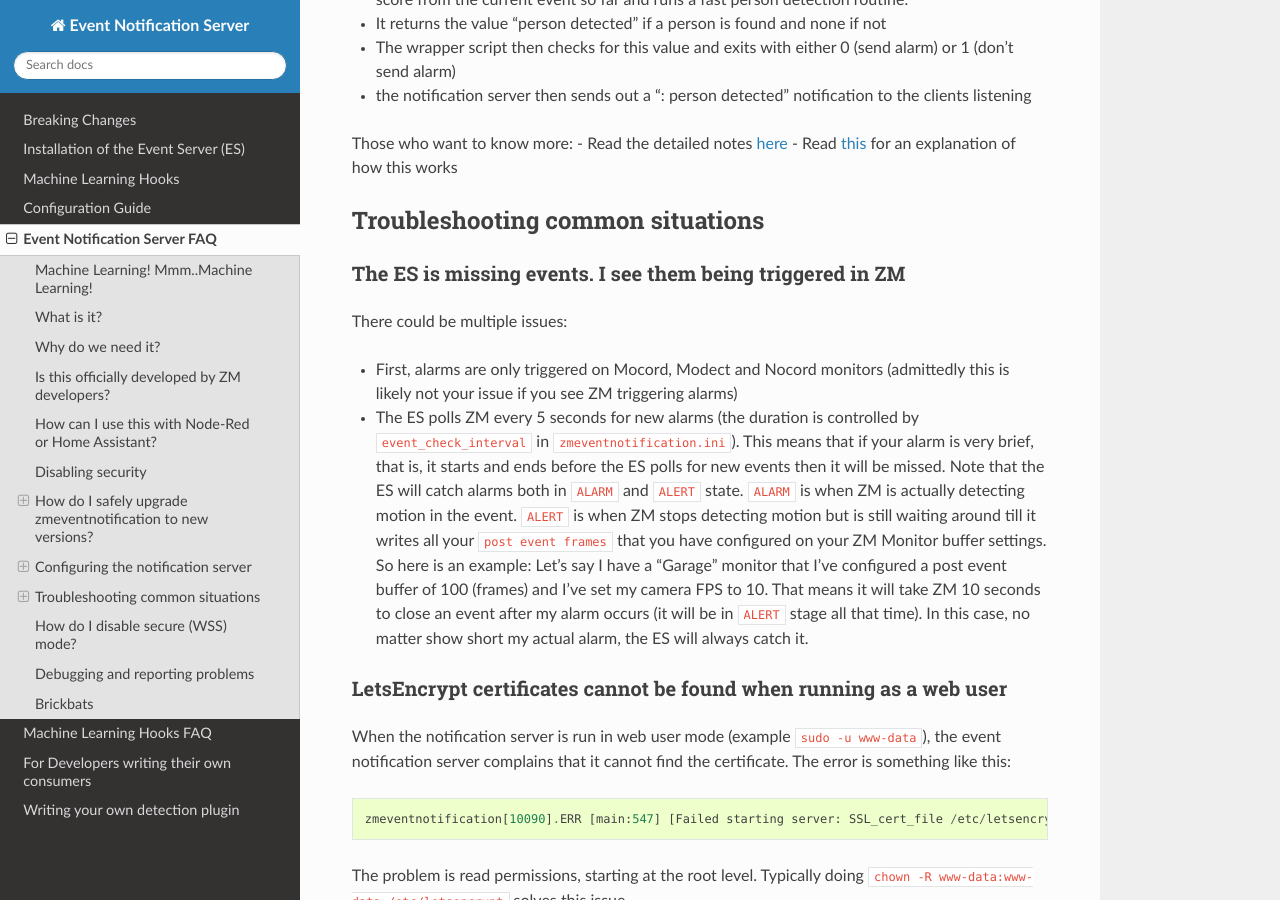
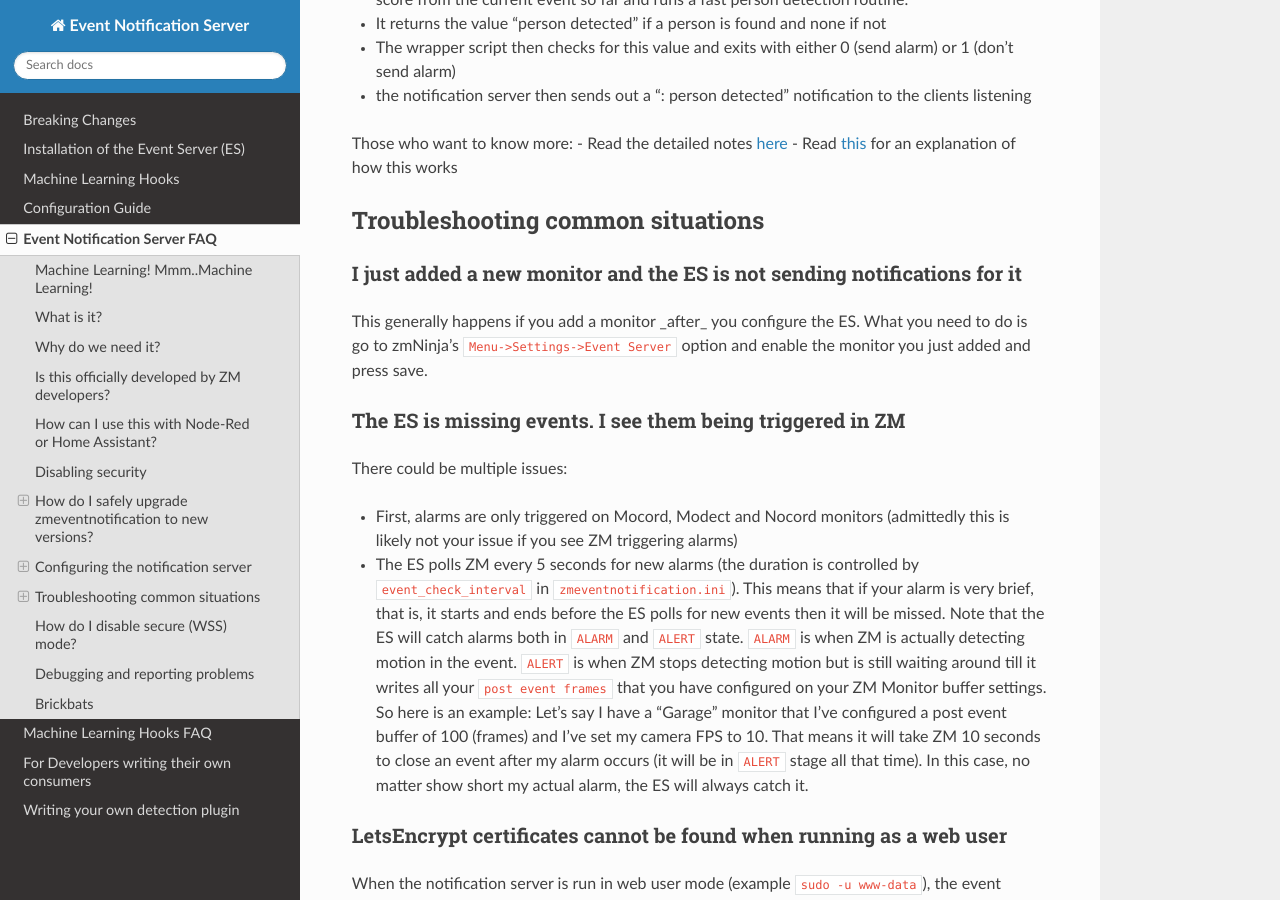
Before and after one commit to ZoneMinder/zmeventnotification, a Sphinx documentation site: the page built from docs/guides/es_faq.rst, in a window 1280 px wide and 900 px high, scrolled down 5023 px. Built offline with Sphinx 7.4.7 and the Read the Docs theme 2.0.0, drawn with Linux system fonts in a browser that asks for light colours.

Commit message:
when you add a new monitor

```diff
--- a/docs/guides/es_faq.rst
+++ b/docs/guides/es_faq.rst
@@ -270,6 +270,12 @@ for an explanation of how this works
 
 Troubleshooting common situations
 ---------------------------------
+
+I just added a new monitor and the ES is not sending notifications for it
+~~~~~~~~~~~~~~~~~~~~~~~~~~~~~~~~~~~~~~~~~~~~~~~~~~~~~~~~~~~~~~~~~~~~~~~~~~
+
+This generally happens if you add a monitor _after_ you configure the ES.
+What you need to do is go to zmNinja's ``Menu->Settings->Event Server`` option and enable the monitor you just added and press save.
 
 The ES is missing events. I see them being triggered in ZM
 ~~~~~~~~~~~~~~~~~~~~~~~~~~~~~~~~~~~~~~~~~~~~~~~~~~~~~~~~~~~
```
